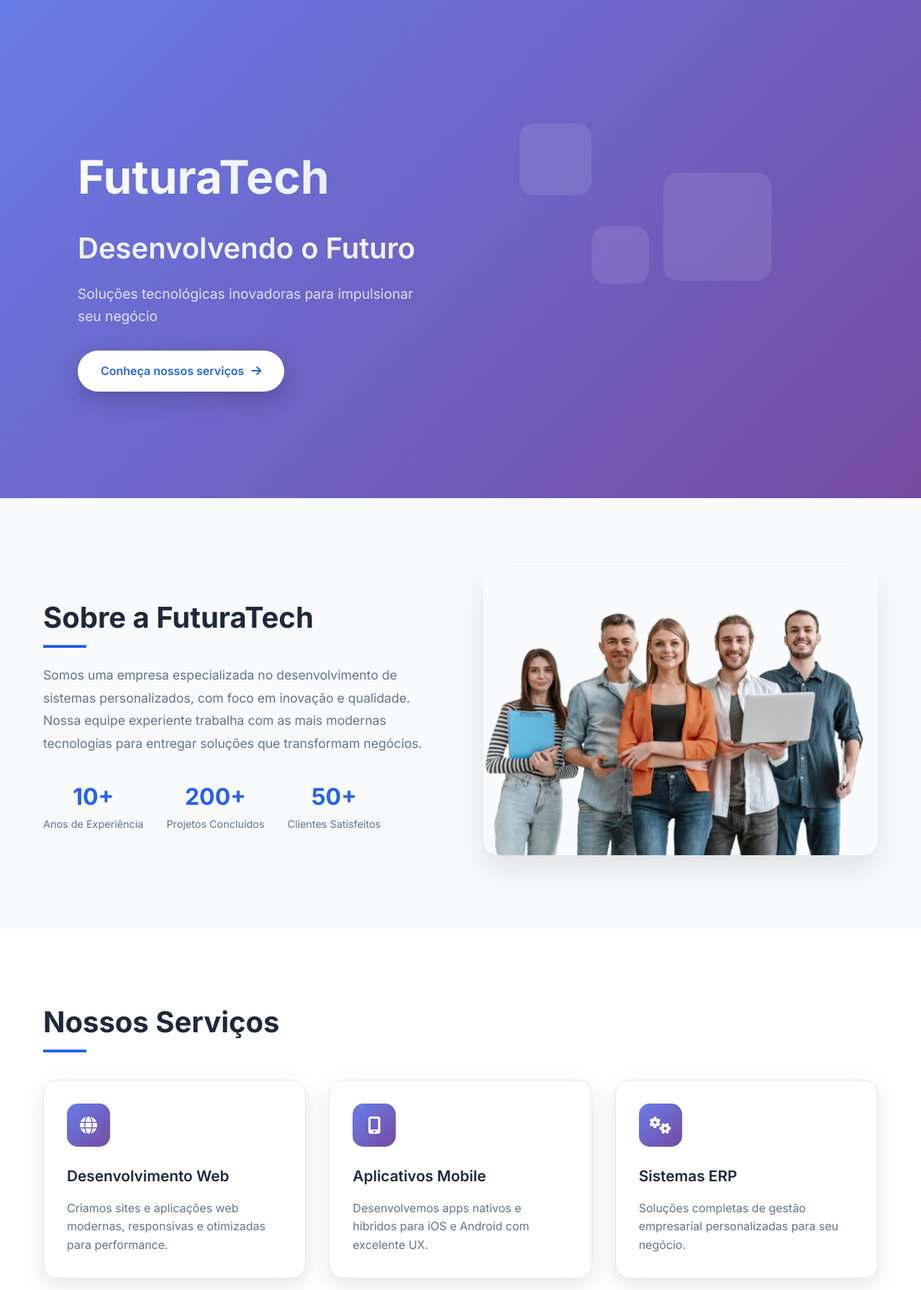
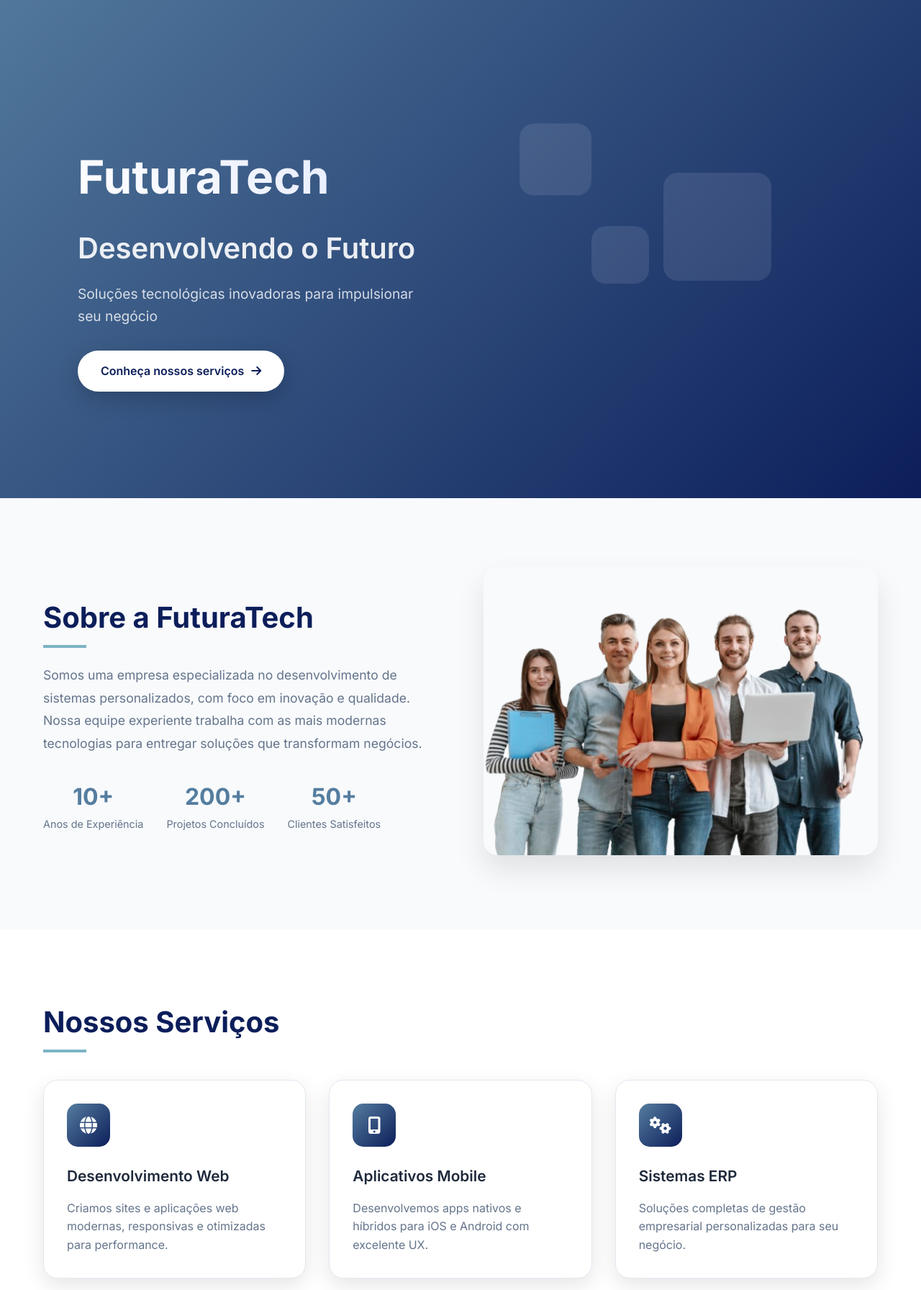
Before and after one commit to Pedroo2020/FuturaTech, a plain HTML site: page index.html in a window 1280 px wide. Shown: the part 108-1900 px from the top of the page at 72% size. Drawn offline with Linux system fonts and the light colour scheme.

Commit message:
fix stash

```diff
--- a/assets/css/estilo.css
+++ b/assets/css/estilo.css
@@ -81,7 +81,7 @@ body {
 }
 
 .nav-link:hover {
-    color: #2563eb;
+    color: #557d9f;
 }
 
 .nav-link::after {
@@ -91,7 +91,7 @@ body {
     height: 2px;
     bottom: -5px;
     left: 0;
-    background-color: #2563eb;
+    background-color: #557d9f;
     transition: width 0.3s ease;
 }
 
@@ -116,7 +116,7 @@ body {
 /* Hero Section */
 .hero {
     min-height: 100vh;
-    background: linear-gradient(135deg, #667eea 0%, #764ba2 100%);
+    background: linear-gradient(135deg, #557d9f 0%, #0c1e5a 100%);
     display: flex;
     align-items: center;
     position: relative;
@@ -168,7 +168,7 @@ body {
     align-items: center;
     gap: 10px;
     background: #fff;
-    color: #2563eb;
+    color: #0c1e5a;
     padding: 1rem 2rem;
     border-radius: 50px;
     text-decoration: none;
@@ -246,7 +246,7 @@ body {
 .section-title {
     font-size: 2.5rem;
     font-weight: 700;
-    color: #1e293b;
+    color: #0c1e5a;
     margin-bottom: 2rem;
     position: relative;
 }
@@ -256,7 +256,7 @@ body {
     position: absolute;
     width: 60px;
     height: 4px;
-    background: #2563eb;
+    background: #7cb3c5;
     bottom: -10px;
     left: 0;
 }
@@ -281,7 +281,7 @@ body {
     display: block;
     font-size: 2rem;
     font-weight: 700;
-    color: #2563eb;
+    color: #557d9f;
 }
 
 .stat-label {
@@ -327,7 +327,7 @@ body {
 .service-icon {
     width: 60px;
     height: 60px;
-    background: linear-gradient(135deg, #667eea 0%, #764ba2 100%);
+    background: linear-gradient(135deg, #557d9f 0%, #0c1e5a 100%);
     border-radius: 15px;
     display: flex;
     align-items: center;
@@ -439,7 +439,7 @@ body {
 
 .contact-item i {
     width: 20px;
-    color: #2563eb;
+    color: #557d9f;
 }
 
 .contact-form {
@@ -486,7 +486,7 @@ body {
     display: inline-flex;
     align-items: center;
     gap: 10px;
-    background: linear-gradient(135deg, #667eea 0%, #764ba2 100%);
+    background: linear-gradient(135deg, #557d9f 0%, #0c1e5a 100%);
     color: white;
     padding: 1rem 2rem;
     border: none;
```
